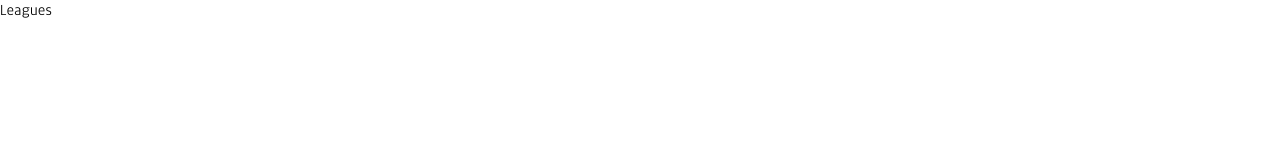
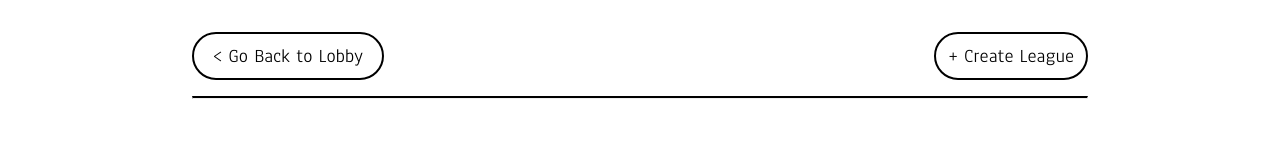
Before and after one commit to TimothyWang56/game-board, a React app: page /leagues in a window 1280 px wide. Built offline with nearby package versions, Linux system fonts and the light colour scheme.

Commit message:
create leagues page and style header

```diff
--- /dev/null
+++ b/src/Pages/LeaguesPage/LeaguesPage.js
@@ -0,0 +1,31 @@
+import React, { Component } from 'react';
+import Button from '../../Components/Button/Button';
+import './LeaguesPage.scss';
+
+class LeaguesPage extends Component {
+    handleGoToLobbyClick() {
+        this.props.history.push('/lobby');
+    }
+
+    handleCreateLeagueClick() {
+        console.log('create league!');
+    }
+
+    render() {
+        return (
+            <div className='page'>
+                <div className='header'>
+                    <div className='go-to-lobby-button small-text'>
+                        <Button buttonText='< Go Back to Lobby' handleOnClick={this.handleGoToLobbyClick.bind(this)}/>
+                    </div>
+                    <div className='create-league-button small-text'>
+                        <Button buttonText='+ Create League' handleOnClick={this.handleCreateLeagueClick}/>
+                    </div>
+                </div>
+                <hr/>
+            </div>
+        )
+    }
+}
+
+export default LeaguesPage
--- /dev/null
+++ b/src/Pages/LeaguesPage/LeaguesPage.scss
@@ -0,0 +1,11 @@
+@import '../../main.scss';
+
+.go-to-lobby-button {
+    width: 10em;
+    height: 2.5em;
+}
+
+.create-league-button {
+    width: 8em;
+    height: 2.5em;
+}
--- a/src/Pages/LobbyPage/LobbyPage.js
+++ b/src/Pages/LobbyPage/LobbyPage.js
@@ -6,9 +6,7 @@ import { connect } from 'react-redux';
 
 class LobbyPage extends Component {
     handleGoToLeaguesClick() {
-        console.log('Go to leagues clicked!');
-        console.log(this.props);
-        this.props.history.push('/leagues')
+        this.props.history.push('/leagues');
     }
 
     handleForumPostClick(id) {
@@ -18,7 +16,7 @@ class LobbyPage extends Component {
     render() {
         return (
             <div className='page'>
-                <div className='lobby-header'>
+                <div className='header'>
                     <div className='title'>Lobby Forum</div>
                     <div className='go-to-leagues-button small-text'>
                         <Button buttonText='Go To Your Leagues >' handleOnClick={this.handleGoToLeaguesClick.bind(this)}/>
--- a/src/Pages/LobbyPage/LobbyPage.scss
+++ b/src/Pages/LobbyPage/LobbyPage.scss
@@ -1,17 +1,8 @@
 @import '../../main.scss';
 
-.lobby-header {
-    width: 100%;
-    display: flex;
-    flex-direction: row;
-    align-items: center;
-    justify-content: space-between;
-    padding-bottom: 1em;
-
-    .go-to-leagues-button {
-        width: 10em;
-        height: 2.5em;
-    }
+.go-to-leagues-button {
+    width: 10em;
+    height: 2.5em;
 }
 
 .lobby-forum-post {
@@ -19,9 +10,3 @@
     margin-top: 0.5em;
     padding: 0.5em;
 }
-
-@media screen and (max-width: $breakpoint-tablet) {
-    .lobby-header {
-        padding-bottom: 0.5em;
-    }
-}
--- a/src/index.js
+++ b/src/index.js
@@ -13,6 +13,7 @@ import rootReducer from './reducers/rootReducer';
 
 import LandingPage from './Pages/LandingPage/LandingPage';
 import LobbyPage from './Pages/LobbyPage/LobbyPage';
+import LeaguesPage from './Pages/LeaguesPage/LeaguesPage';
 
 const store = createStore(rootReducer);
 
@@ -23,9 +24,7 @@ ReactDOM.render(
 				<Switch>
 					<Route path='/' exact component={LandingPage}/>
 					<Route path='/lobby' exact component={LobbyPage}/>
-					<Route path='/leagues' exact>
-						Leagues
-					</Route>
+					<Route path='/leagues' exact component={LeaguesPage}/>
 				</Switch>
 			</Router>
 		</React.StrictMode>
--- a/src/main.scss
+++ b/src/main.scss
@@ -25,6 +25,15 @@ hr {
     flex-direction: column;
     justify-content: center;
     padding: 2em 0em;
+}
+
+.header {
+    width: 100%;
+    display: flex;
+    flex-direction: row;
+    align-items: center;
+    justify-content: space-between;
+    padding-bottom: 1em;
 }
 
 .big-title {
@@ -68,4 +77,8 @@ hr {
     .small-text {
         font-size: 1em;
     }
+
+    .header {
+        padding-bottom: 0.5em;
+    }
 }
```
